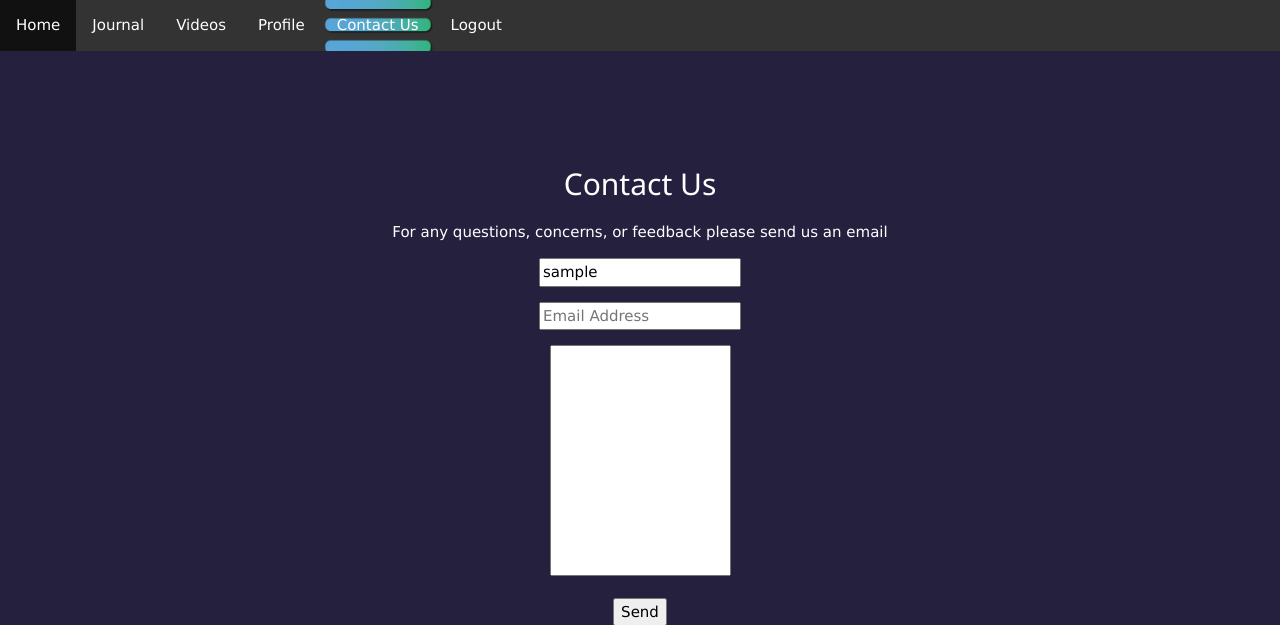
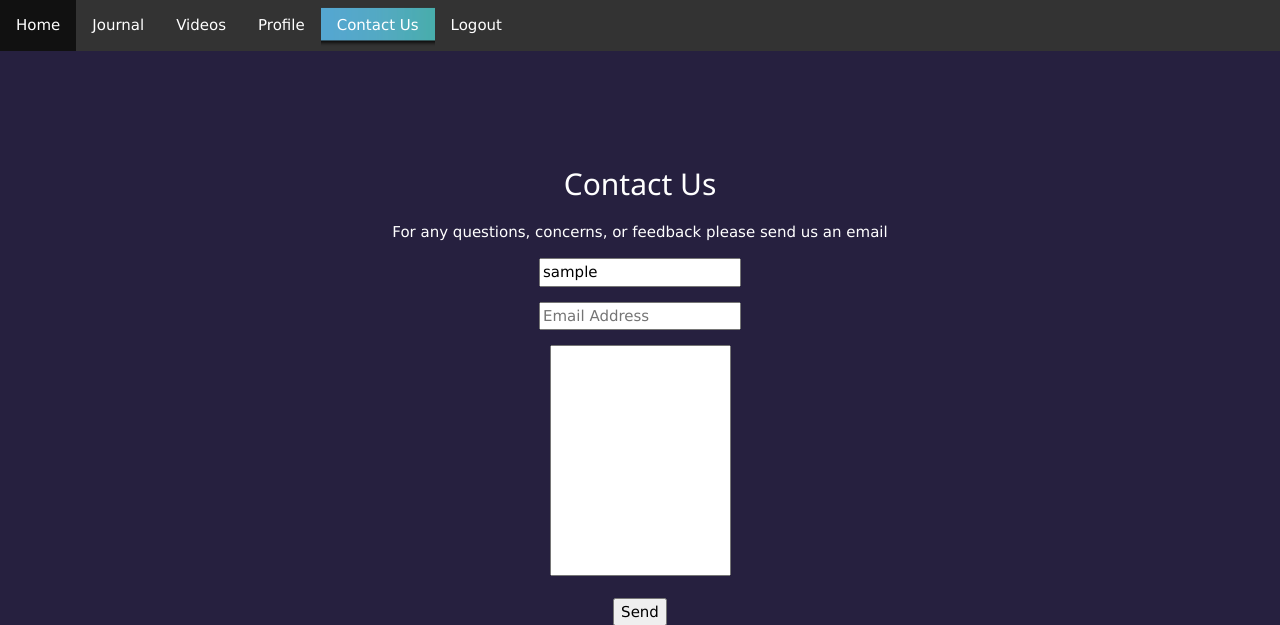
Before and after one commit to MrDanielRangel/ScanGoals-WebApp, a PHP site: page /contact.php in a window 1280 px wide. Shown: the top 625 px of the page. Run offline with PHP 8.4, Linux system fonts and the light colour scheme; the visitor is signed in with stand-in values (Sample User, id 1); tables that the repository leaves empty or names only in its code hold one stand-in row (values such as "Sample post").

Commit message:
adding logo

```diff
--- a/css/mystyle.css
+++ b/css/mystyle.css
@@ -33,7 +33,7 @@
     /*background-color: rgb(87, 166, 216);*/
 
     background-image: url('../img/button.png');
-    background-size: 100%;
+    background-size: 400%;
     background-position: center;
 
 }
--- a/html/contact.php
+++ b/html/contact.php
@@ -19,6 +19,12 @@
 
         input {
             color: black;
+        }
+
+        .active {
+            background-image: url('../img/button.png');
+            background-size: 250%;
+            background-position: center;
         }
     </style>
 
--- a/html/videos.php
+++ b/html/videos.php
@@ -38,7 +38,9 @@
         }
 
         .active {
-            background-color: rgb(87, 166, 216);
+            background-image: url('../img/button.png');
+            background-size: 400%;
+            background-position: center;
         }
 
         html {
```
